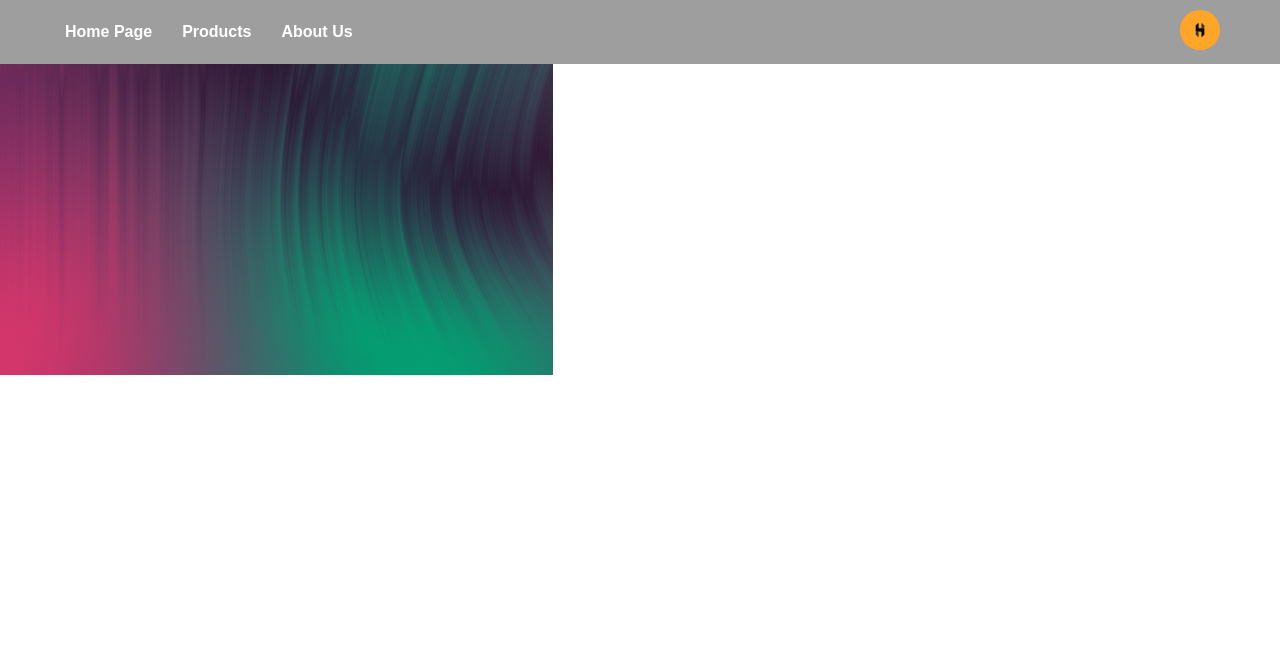
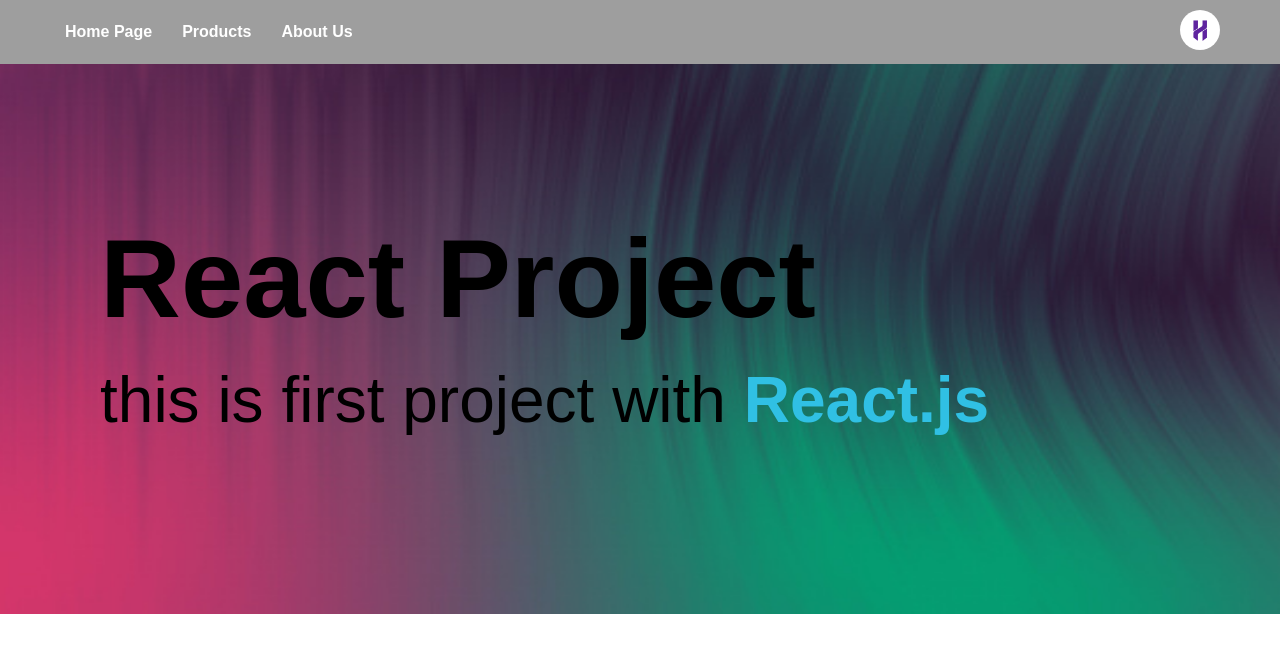
Before and after one commit to hamed-JG/online-shop, a React (Create React App) app in the folder my-shop/: page / in a window 1280 px wide. Shown: the top 652 px of the page. Built offline with nearby package versions, Linux system fonts and the light colour scheme.

Commit message:
adding new logo to navbar

```diff
--- a/my-shop/src/components/Banner.js
+++ b/my-shop/src/components/Banner.js
@@ -5,6 +5,12 @@ const Banner = () => {
   return (
     <div className={styles.container}>
       <img src={banner} alt="banner" />
+      <div className={styles.textContainer}>
+        <h1>React Project</h1>
+        <p>
+          this is first project with <span>React.js</span>
+        </p>
+      </div>
     </div>
   );
 };
--- a/my-shop/src/components/Banner.module.css
+++ b/my-shop/src/components/Banner.module.css
@@ -0,0 +1,26 @@
+.container {
+  width: 100%;
+  position: relative;
+}
+.container img {
+  width: 100%;
+  height: 550px;
+}
+.textContainer {
+  position: absolute;
+  top: 150px;
+  left: 100px;
+}
+.textContainer h1 {
+  font-size: 7rem;
+  color: #000000;
+}
+.textContainer p {
+  font-size: 4rem;
+  margin-top: 20px;
+  color: #000000;
+}
+.textContainer span {
+  color: #30c0e4;
+  font-weight: bold;
+}
--- a/my-shop/src/components/Navbar.module.css
+++ b/my-shop/src/components/Navbar.module.css
@@ -13,7 +13,7 @@
   padding: 10px;
   margin: auto 0;
 }
-.list{
+.list {
   display: flex;
   list-style: none;
 }
@@ -23,6 +23,6 @@
   color: #fff;
   font-weight: bold;
 }
-.list li:hover{
+.list li:hover {
   color: #b4b4b4;
 }
```
Also changed, not shown: my-shop/src/components/Navbar.js (+4 -4 lines), my-shop/src/images/Logo1.jpg (deleted), my-shop/src/images/Logo1.png (added). Lines whose indentation alone changed are shown as unchanged.
